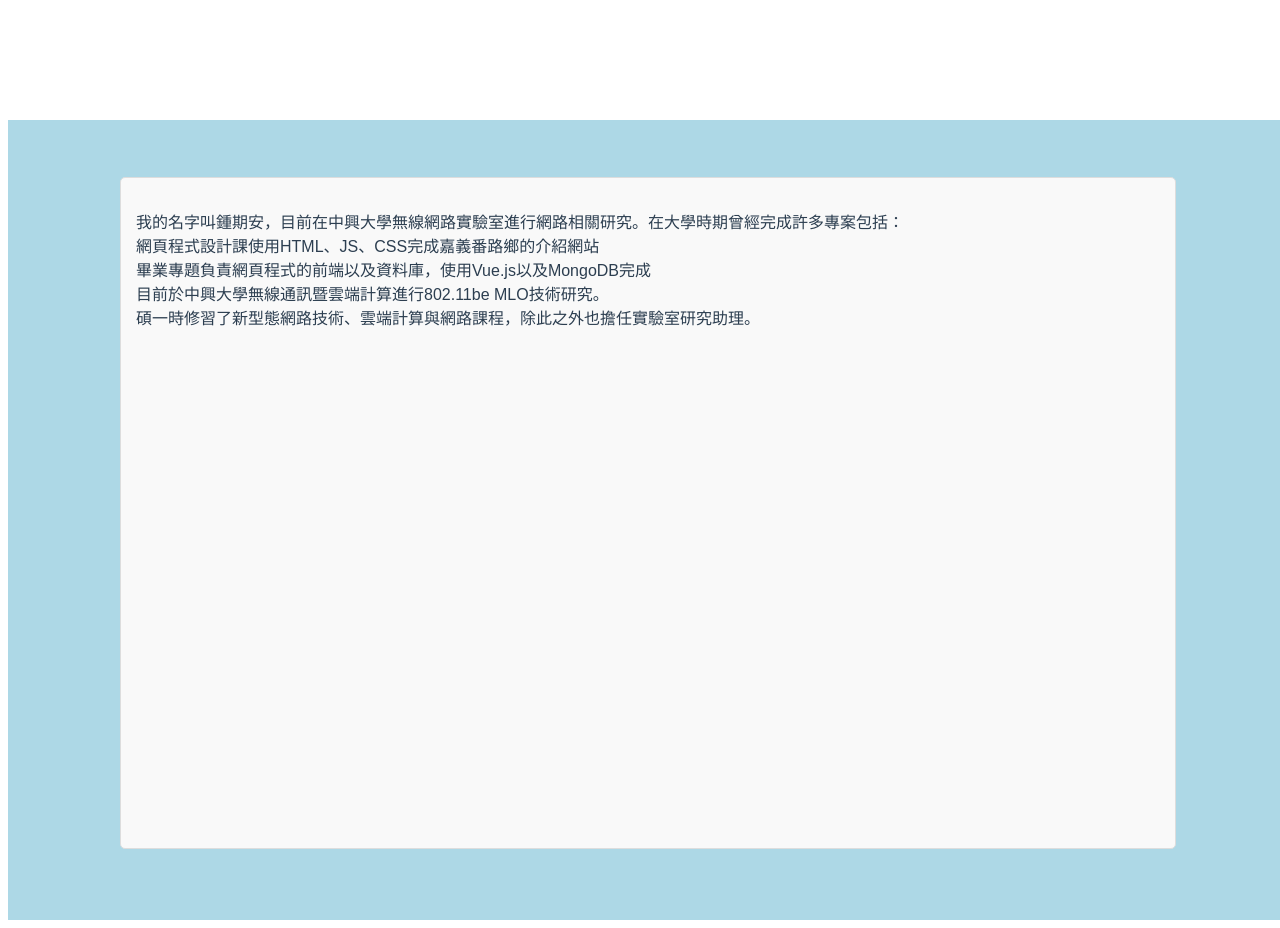
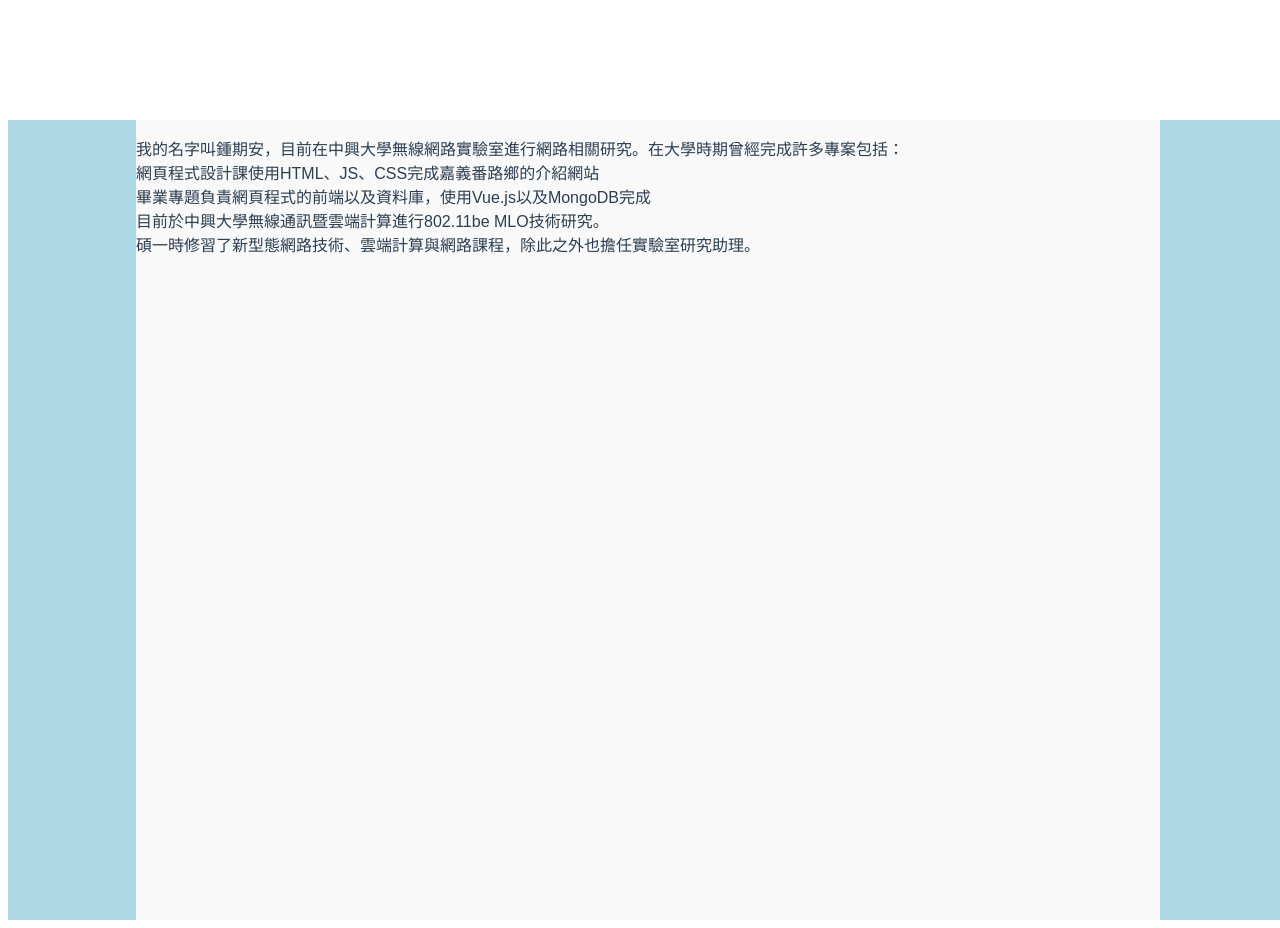
Before and after one commit to cachung0108/My-site, a Vue app: page / in a window 1280 px wide. Shown: the part 740-1668 px from the top of the page. Built offline with nearby package versions, Linux system fonts and the light colour scheme.

Commit message:
調整textblock高度

```diff
--- a/src/components/AboutMe.vue
+++ b/src/components/AboutMe.vue
@@ -20,20 +20,18 @@
 .aboutMe {
     width: 100vw;           /* 設置寬度為100%的視窗寬度 */
     height: 100vh;          /* 設置高度為100%的視窗高度 */
-    background-color: #add8e6;  /* 設置淺藍色背景 (#add8e6) */
+    background-color: #add8e6;  /* 設置淺藍色背景 */
     display: flex;
     justify-content: center; /* 讓內容在水平居中 */
     align-items: center;     /* 讓內容在垂直居中 */
 }
+
 .textBlock {
-    height: 80%;
+    height: 100%; /* 設置高度為100%，使其與 aboutMe 相同 */
     width: 80%;
     background-color: #f9f9f9; /* 文字區塊背景設置為淺灰色 */
-    padding: 15px; /* 內部邊距 */
-    margin-bottom: 15px; /* 區塊間距 */
-    border: 1px solid #ddd; /* 添加邊框 */
-    border-radius: 5px; /* 邊角圓滑 */
     text-align: left; /* 文字靠左對齊 */
     font-family: 'PingFang TC', 'Microsoft JhengHei', 'Heiti TC', 'Noto Sans TC', 'DFKai-SB', 'SimSun', sans-serif;
 }
+
 </style>
```
